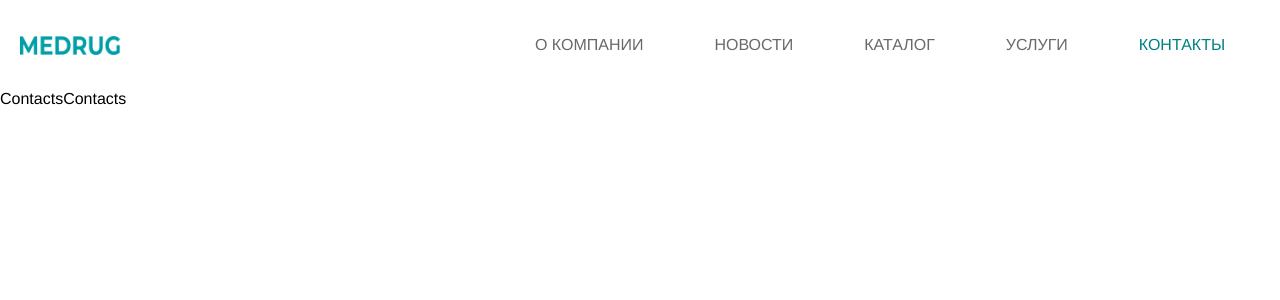
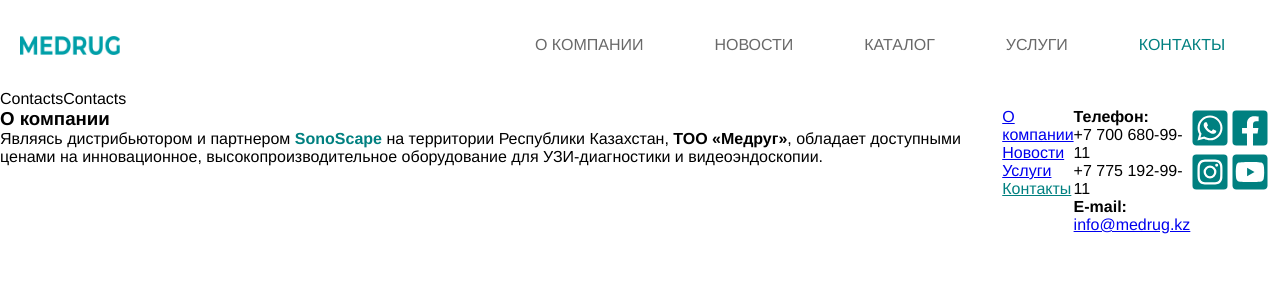
Before and after one commit to kefirchick/MedrugWebSite, a React (Create React App) app: page /contacts in a window 1280 px wide. Shown: the top 300 px of the page. Built offline with nearby package versions, Linux system fonts and the light colour scheme.

Commit message:
add footer

```diff
--- a/src/App.jsx
+++ b/src/App.jsx
@@ -1,5 +1,6 @@
 import { Routes, Route } from "react-router-dom";
 import { Navbar } from "./components/Navbar.jsx";
+import { Footer } from "./components/Footer.jsx";
 import { Home } from "./pages/Home.jsx";
 import { About } from "./pages/About.jsx";
 import { News } from "./pages/News";
@@ -19,6 +20,7 @@ function App() {
         <Route path="/service" element={<Service />}></Route>
         <Route path="/contacts" element={<Contacts />}></Route>
       </Routes>
+      <Footer />
     </>
   );
 }
--- a/src/components/CatalogHead.jsx
+++ b/src/components/CatalogHead.jsx
@@ -10,6 +10,7 @@ const CatalogHead = ({isMobile}) => {
 
   const style = {
     display: 'flex',
+    justifyContent: 'center',
     flexDirection: 'column',
   }
 
--- /dev/null
+++ b/src/components/Footer.jsx
@@ -0,0 +1,50 @@
+import { NavLink } from "react-router-dom";
+import { FaWhatsappSquare, FaFacebookSquare, FaInstagramSquare, FaYoutubeSquare } from "react-icons/fa"
+
+const Footer = () => {
+  const style = {
+    display: 'flex',
+    flexDirection: 'row',
+    justifyContent: "space-between"
+  }
+
+  const spanStyle = {
+    color: 'teal',
+    fontWeight: 'bold'
+  }
+
+  const menuStyle = {
+    display: 'flex',
+    flexDirection: 'column',
+  }
+
+  return (
+    <div style={style}>
+      <div>
+        <h3>О компании</h3>
+        <p>Являясь дистрибьютором и партнером <span style={spanStyle}> SonoScape</span> на территории Республики Казахстан, <strong>ТОО «Медруг»</strong>, обладает доступными ценами на инновационное, высокопроизводительное оборудование для УЗИ-диагностики и видеоэндоскопии.</p>
+      </div>
+      <div style={menuStyle}>
+        <NavLink to="/about">О компании</NavLink>
+        <NavLink to="/news">Новости</NavLink>
+        <NavLink to="/service">Услуги</NavLink>
+        <NavLink to="/contacts">Контакты</NavLink>
+      </div>
+      <div>
+        <h4>Телефон:</h4>
+        <p>+7 700 680-99-11</p>
+        <p>+7 775 192-99-11</p>
+        <h4>E-mail:</h4>
+        <a href="mailto:info@medrug.kz">info@medrug.kz</a>
+      </div>
+      <div>
+        <FaWhatsappSquare size={40} color={'teal'} />
+        <FaFacebookSquare size={40} color={'teal'} />
+        <FaInstagramSquare size={40} color={'teal'} />
+        <FaYoutubeSquare size={40} color={'teal'} />
+      </div>
+    </div>
+  );
+}
+
+export {Footer}
--- a/src/components/Navbar.jsx
+++ b/src/components/Navbar.jsx
@@ -15,7 +15,7 @@ const Navbar = () => {
     display: 'flex',
     justifyContent: 'space-between',
     flexDirection: isMobile ? 'column' : 'row',
-    alignItems: 'center',
+    alignItems: 'stretch',
   })
 
   return (
--- a/src/components/NavbarMenu.jsx
+++ b/src/components/NavbarMenu.jsx
@@ -6,6 +6,7 @@ const NavbarMenu = ({isMobile, isMenuHidden}) => {
     const style = {
       display: 'flex',
       justifyContent: 'space-evenly',
+      alignItems: 'center',
       flexDirection: 'row',
       width: 800
     }
```
